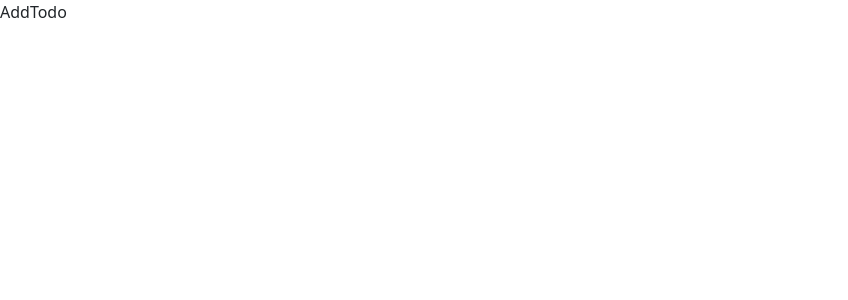
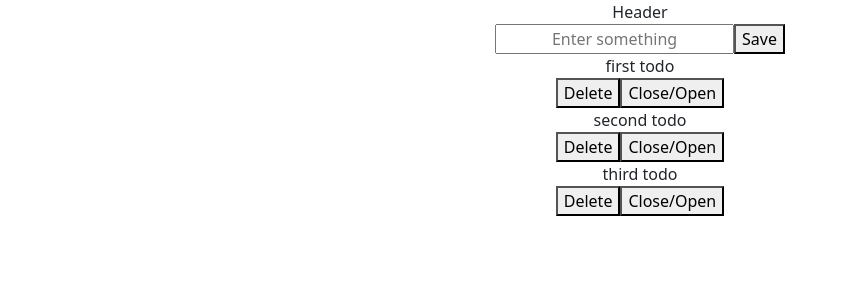
Before and after one commit to VladimirRM/Seo-soul-do, a React (Create React App) app: page / in a window 1280 px wide. Shown: the top 300 px of the page, without its empty margins (0-848 px from the left). Built offline with nearby package versions, Linux system fonts and the light colour scheme.

Commit message:
add main components

```diff
--- a/src/App.css
+++ b/src/App.css
@@ -1,3 +1,9 @@
+* {
+  text-align: center;
+
+  justify-content: center;
+}
+
 .App {
   text-align: center;
 }
--- a/src/App.js
+++ b/src/App.js
@@ -1,12 +1,33 @@
 import React, { useState } from "react";
 import Header from "./components/Header/Header";
 import AddTodo from "./components/AddTodo/AddTodo";
+import TodoList from "./components/TodoList/TodoList";
+import "./App.css";
+// import "./index.css";
 
 const App = () => {
+  const [todo, setTodo] = useState([
+    {
+      id: 1,
+      title: "first todo",
+      status: true,
+    },
+    {
+      id: 2,
+      title: "second todo",
+      status: true,
+    },
+    {
+      id: 3,
+      title: "third todo",
+      status: false,
+    },
+  ]);
   return (
     <div>
       <Header />
-      <AddTodo/>
+      <AddTodo setTodo={setTodo} todo={todo} />
+      <TodoList todo={todo} setTodo={setTodo} />
     </div>
   );
 };
--- a/src/components/AddTodo/AddTodo.js
+++ b/src/components/AddTodo/AddTodo.js
@@ -1,9 +1,30 @@
-import React from 'react'
+import React, { useState } from "react";
 
-const AddTodo = () => {
+function AddTodo({ todo, setTodo }) {
+  const [value, setValue] = useState("");
+
+  function saveTodo() {
+    setTodo([
+      ...todo,
+      {
+        id: Math.random(),
+        title: value,
+        status: true,
+      },
+    ]);
+    setValue("");
+  }
+
   return (
-    <div>AddTodo</div>
-  )
+    <div>
+      <input
+        placeholder="Enter something"
+        value={value}
+        onChange={(e) => setValue(e.target.value)}
+      />
+      <button onClick={saveTodo}>Save</button>
+    </div>
+  );
 }
 
-export default AddTodo
+export default AddTodo;
--- a/src/components/Header/Header.js
+++ b/src/components/Header/Header.js
@@ -3,7 +3,7 @@ import React from 'react'
 const Header = () => {
   return (
     <div>
-
+      Header
     </div>
   )
 }
--- a/src/components/TodoList/TodoList.js
+++ b/src/components/TodoList/TodoList.js
@@ -1,9 +1,32 @@
-import React from 'react'
+import React from "react";
 
-const TodoList = () => {
+const TodoList = ({ todo, setTodo }) => {
+  function deleteTodo(id) {
+    let newTodo = [...todo].filter((item) => item.id != id);
+    setTodo(newTodo);
+  }
+
+  function statusTodo(id) {
+    let newTodo = [...todo].filter((item) => {
+      if (item.id == id) {
+        item.status = !item.status;
+      }
+      return item;
+    });
+    setTodo(newTodo);
+  }
+
   return (
-    <div>TodoList</div>
-  )
-}
+    <div>
+      {todo.map((item) => (
+        <div key={item.id}>
+          <div>{item.title}</div>
+          <button onClick={() => deleteTodo(item.id)}>Delete</button>
+          <button onClick={() => statusTodo(item.id)}>Close/Open</button>
+        </div>
+      ))}
+    </div>
+  );
+};
 
-export default TodoList
+export default TodoList;
```
Also changed, not shown: src/index.css (line endings or trailing spaces).
